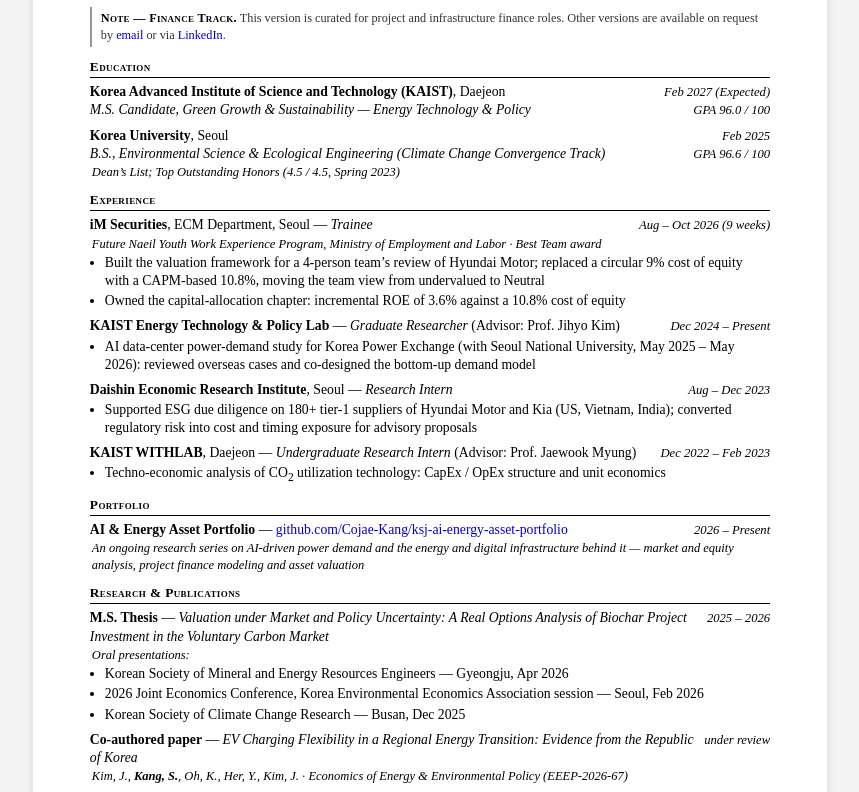
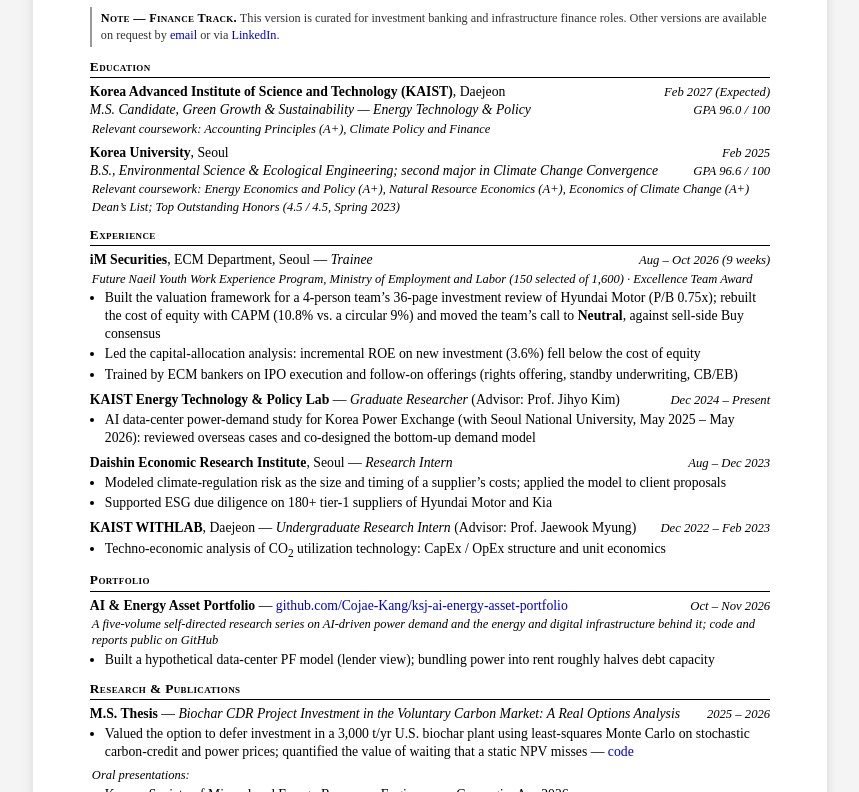
Before and after one commit to Cojae-Kang/shinjaekang.github.io, a plain HTML site: page index.html in a window 1280 px wide. Shown: the part 122-914 px from the top of the page, without its empty margins (210-1069 px from the left). Drawn offline with Linux system fonts and the light colour scheme.

Commit message:
Update CV: Certified Investment Manager, latest finance CV content
Add the Certified Investment Manager qualification (KOFIA, 2026);
update thesis title and summary, iM Securities and Daishin bullets,
portfolio series status, coursework, award names and language line.

Co-Authored-By: Claude Opus 5.5 <noreply@anthropic.com>

```diff
--- a/index.html
+++ b/index.html
@@ -68,7 +68,7 @@
   </div>
 
   <div class="streamnote">
-    <b>Note &mdash; Finance Track.</b> This version is curated for project and infrastructure finance roles.
+    <b>Note &mdash; Finance Track.</b> This version is curated for investment banking and infrastructure finance roles.
     Other versions are available on request by
     <a href="mailto:toonword@naver.com">email</a> or via <a href="https://www.linkedin.com/in/shinjae-kang-5a974324b" target="_blank" rel="noopener">LinkedIn</a>.
   </div>
@@ -80,13 +80,15 @@
       <span class="r">Feb 2027 (Expected)</span>
     </div>
     <div class="row"><span class="role">M.S. Candidate, Green Growth &amp; Sustainability &mdash; Energy Technology &amp; Policy</span><span class="r">GPA 96.0 / 100</span></div>
+    <div class="note">Relevant coursework: Accounting Principles (A+), Climate Policy and Finance</div>
   </div>
   <div class="blk">
     <div class="row">
       <span><span class="org">Korea University</span>, Seoul</span>
       <span class="r">Feb 2025</span>
     </div>
-    <div class="row"><span class="role">B.S., Environmental Science &amp; Ecological Engineering (Climate Change Convergence Track)</span><span class="r">GPA 96.6 / 100</span></div>
+    <div class="row"><span class="role">B.S., Environmental Science &amp; Ecological Engineering; second major in Climate Change Convergence</span><span class="r">GPA 96.6 / 100</span></div>
+    <div class="note">Relevant coursework: Energy Economics and Policy (A+), Natural Resource Economics (A+), Economics of Climate Change (A+)</div>
     <div class="note">Dean&rsquo;s List; Top Outstanding Honors (4.5 / 4.5, Spring 2023)</div>
   </div>
 
@@ -96,11 +98,12 @@
       <span><span class="org">iM Securities</span>, ECM Department, Seoul &mdash; <span class="role">Trainee</span></span>
       <span class="r">Aug &ndash; Oct 2026 (9 weeks)</span>
     </div>
-    <div class="note">Future Naeil Youth Work Experience Program, Ministry of Employment and Labor &middot; Best Team award</div>
+    <div class="note">Future Naeil Youth Work Experience Program, Ministry of Employment and Labor (150 selected of 1,600) &middot; Excellence Team Award</div>
     <ul>
-      <li>Built the valuation framework for a 4-person team&rsquo;s review of Hyundai Motor; replaced a circular 9% cost of
-        equity with a CAPM-based 10.8%, moving the team view from undervalued to Neutral</li>
-      <li>Owned the capital-allocation chapter: incremental ROE of 3.6% against a 10.8% cost of equity</li>
+      <li>Built the valuation framework for a 4-person team&rsquo;s 36-page investment review of Hyundai Motor (P/B 0.75x); rebuilt the
+        cost of equity with CAPM (10.8% vs. a circular 9%) and moved the team&rsquo;s call to <b>Neutral</b>, against sell-side Buy consensus</li>
+      <li>Led the capital-allocation analysis: incremental ROE on new investment (3.6%) fell below the cost of equity</li>
+      <li>Trained by ECM bankers on IPO execution and follow-on offerings (rights offering, standby underwriting, CB/EB)</li>
     </ul>
   </div>
   <div class="blk">
@@ -119,8 +122,8 @@
       <span class="r">Aug &ndash; Dec 2023</span>
     </div>
     <ul>
-      <li>Supported ESG due diligence on 180+ tier-1 suppliers of Hyundai Motor and Kia (US, Vietnam, India); converted
-        regulatory risk into cost and timing exposure for advisory proposals</li>
+      <li>Modeled climate-regulation risk as the size and timing of a supplier&rsquo;s costs; applied the model to client proposals</li>
+      <li>Supported ESG due diligence on 180+ tier-1 suppliers of Hyundai Motor and Kia</li>
     </ul>
   </div>
   <div class="blk">
@@ -138,19 +141,27 @@
     <div class="row">
       <span><span class="org">AI &amp; Energy Asset Portfolio</span> &mdash;
         <a href="https://github.com/Cojae-Kang/ksj-ai-energy-asset-portfolio" target="_blank" rel="noopener">github.com/Cojae-Kang/ksj-ai-energy-asset-portfolio</a></span>
-      <span class="r">2026 &ndash; Present</span>
+      <span class="r">Oct &ndash; Nov 2026</span>
     </div>
-    <div class="note">An ongoing research series on AI-driven power demand and the energy and digital infrastructure behind it &mdash;
-      market and equity analysis, project finance modeling and asset valuation</div>
+    <div class="note">A five-volume self-directed research series on AI-driven power demand and the energy and digital infrastructure
+      behind it; code and reports public on GitHub</div>
+    <ul>
+      <li>Built a hypothetical data-center PF model (lender view); bundling power into rent roughly halves debt capacity</li>
+    </ul>
   </div>
 
   <h2>Research &amp; Publications</h2>
   <div class="blk">
     <div class="row">
-      <span><span class="org">M.S. Thesis</span> &mdash; <em>Valuation under Market and Policy Uncertainty: A Real Options Analysis of
-        Biochar Project Investment in the Voluntary Carbon Market</em></span>
+      <span><span class="org">M.S. Thesis</span> &mdash; <em>Biochar CDR Project Investment in the Voluntary Carbon Market:
+        A Real Options Analysis</em></span>
       <span class="r">2025 &ndash; 2026</span>
     </div>
+    <ul>
+      <li>Valued the option to defer investment in a 3,000 t/yr U.S. biochar plant using least-squares Monte Carlo on stochastic
+        carbon-credit and power prices; quantified the value of waiting that a static NPV misses &mdash;
+        <a href="https://github.com/Cojae-Kang/ShinjaeKang_for_Quant" target="_blank" rel="noopener">code</a></li>
+    </ul>
     <div class="note">Oral presentations:</div>
     <ul>
       <li>Korean Society of Mineral and Energy Resources Engineers &mdash; Gyeongju, Apr 2026</li>
@@ -170,7 +181,7 @@
   <h2>Honors &amp; Scholarships</h2>
   <div class="blk">
     <div class="row">
-      <span><span class="org">Hanwha Life Future Finance Talent Competition</span> &mdash; Team Lead; Top 10, Healthcare track (Round 1); Finance Membership</span>
+      <span><span class="org">Hanwha Life Future Finance Talent Competition</span> &mdash; Team Lead; Top 10, Healthcare Track; Round 2, Hanwha Finance Membership</span>
       <span class="r">Dec 2025 &ndash; Feb 2026</span>
     </div>
     <div class="row">
@@ -190,7 +201,8 @@
   <h2>Skills &amp; Additional</h2>
   <div class="blk">
     <div class="kv"><b>Modeling:</b> Project Finance (debt sizing, DSCR, equity IRR) &middot; DCF &middot; Residual Income &middot; Comps &middot; Monte Carlo &middot; Real Options</div>
-    <div class="kv"><b>Tools:</b> Python &middot; Excel / VBA &nbsp;|&nbsp; <b>Certification:</b> ADsP, Korea Data Agency &nbsp;|&nbsp; <b>Language:</b> English &mdash; OPIc IH</div>
+    <div class="kv"><b>Certification:</b> Certified Investment Manager, Korea Financial Investment Association (2026) &middot; ADsP, Korea Data Agency (2023)</div>
+    <div class="kv"><b>Tools:</b> Python &middot; Excel / VBA &nbsp;|&nbsp; <b>Language:</b> English &mdash; professional working proficiency; M.S. coursework in English; OPIc IH</div>
   </div>
 
 </div>
```
